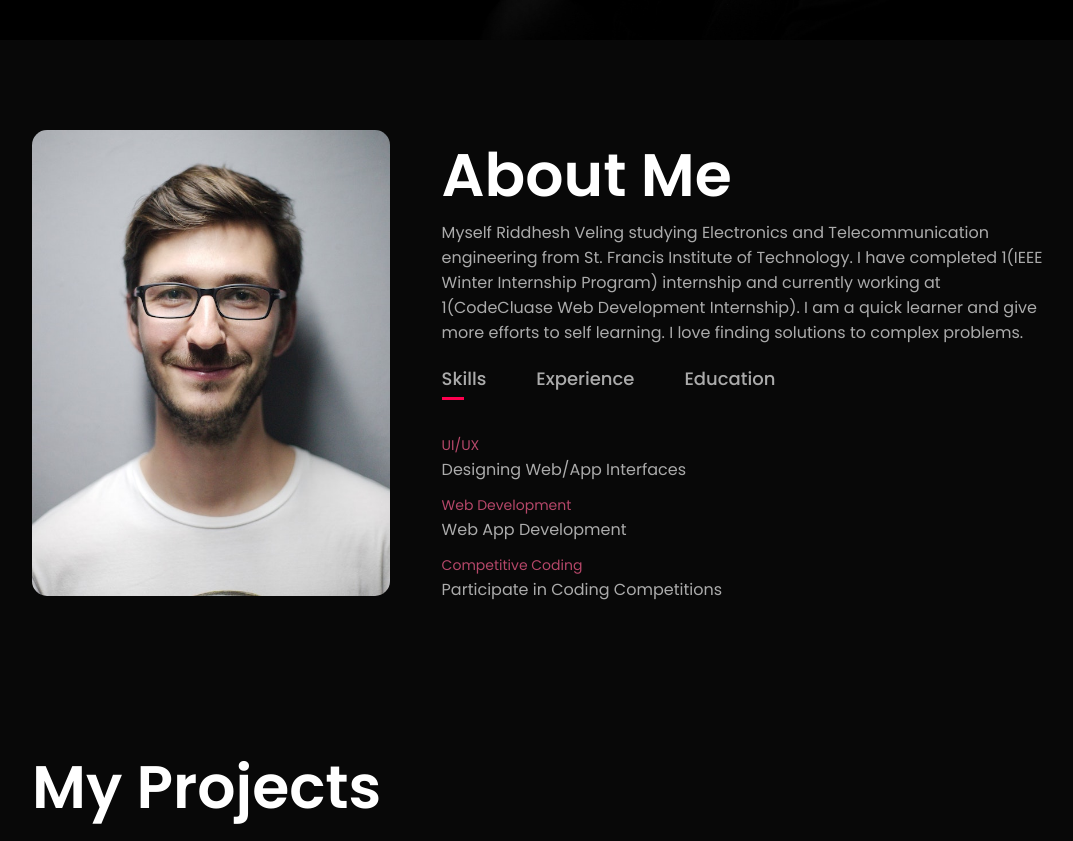
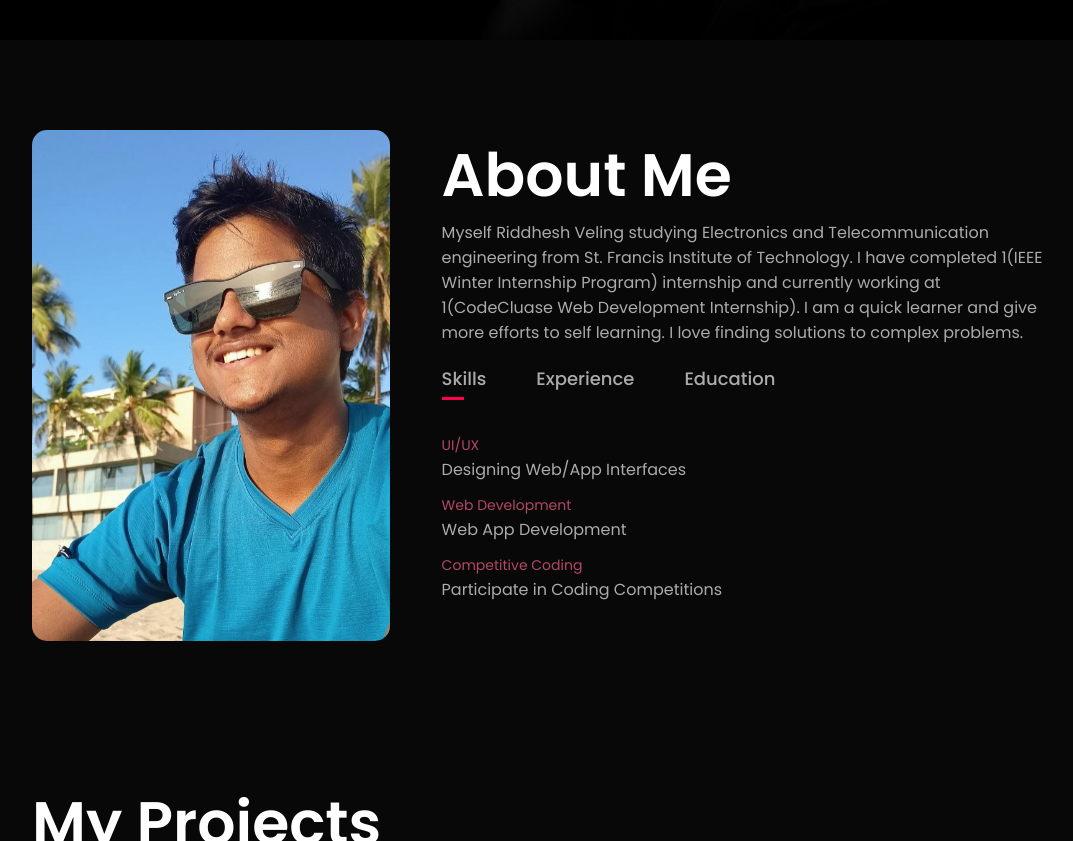
Before and after one commit to RiddheshVeling/Portfolio_Website, a plain HTML site: page index.html in a window 1280 px wide. Shown: the part 760-1601 px from the top of the page, without its empty margins (96-1169 px from the left). Drawn offline with Linux system fonts and the light colour scheme.

Commit message:
Update index.html

```diff
--- a/index.html
+++ b/index.html
@@ -36,7 +36,7 @@
     <div class="container">
         <div class="row">
             <div class="about-col-1">
-                <img src="images/profile.jpg">
+                <img src="images/profile1.jpg">
             </div>
             <div class="about-col-2">
                 <h1 class="sub-title">About Me</h1>
```
